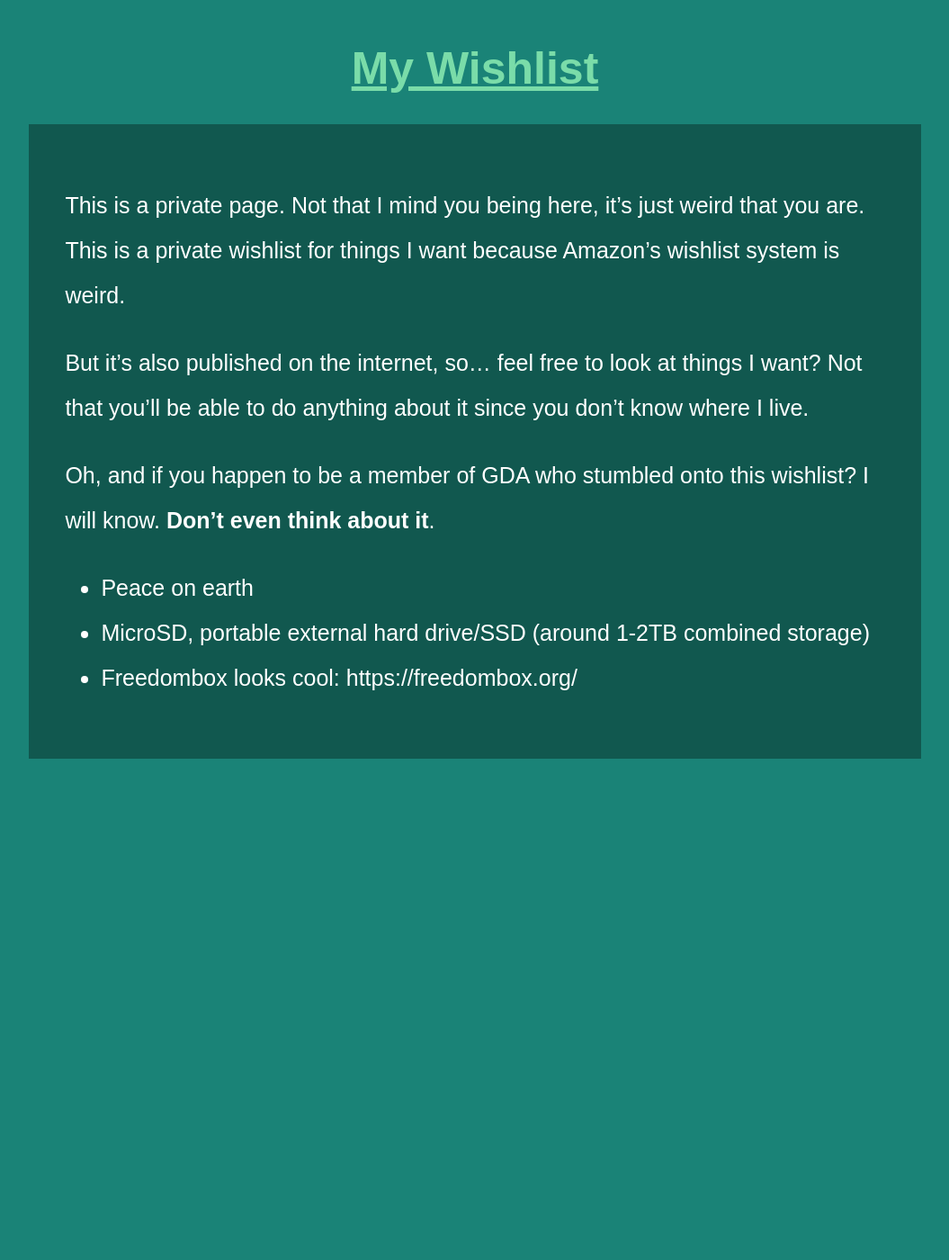
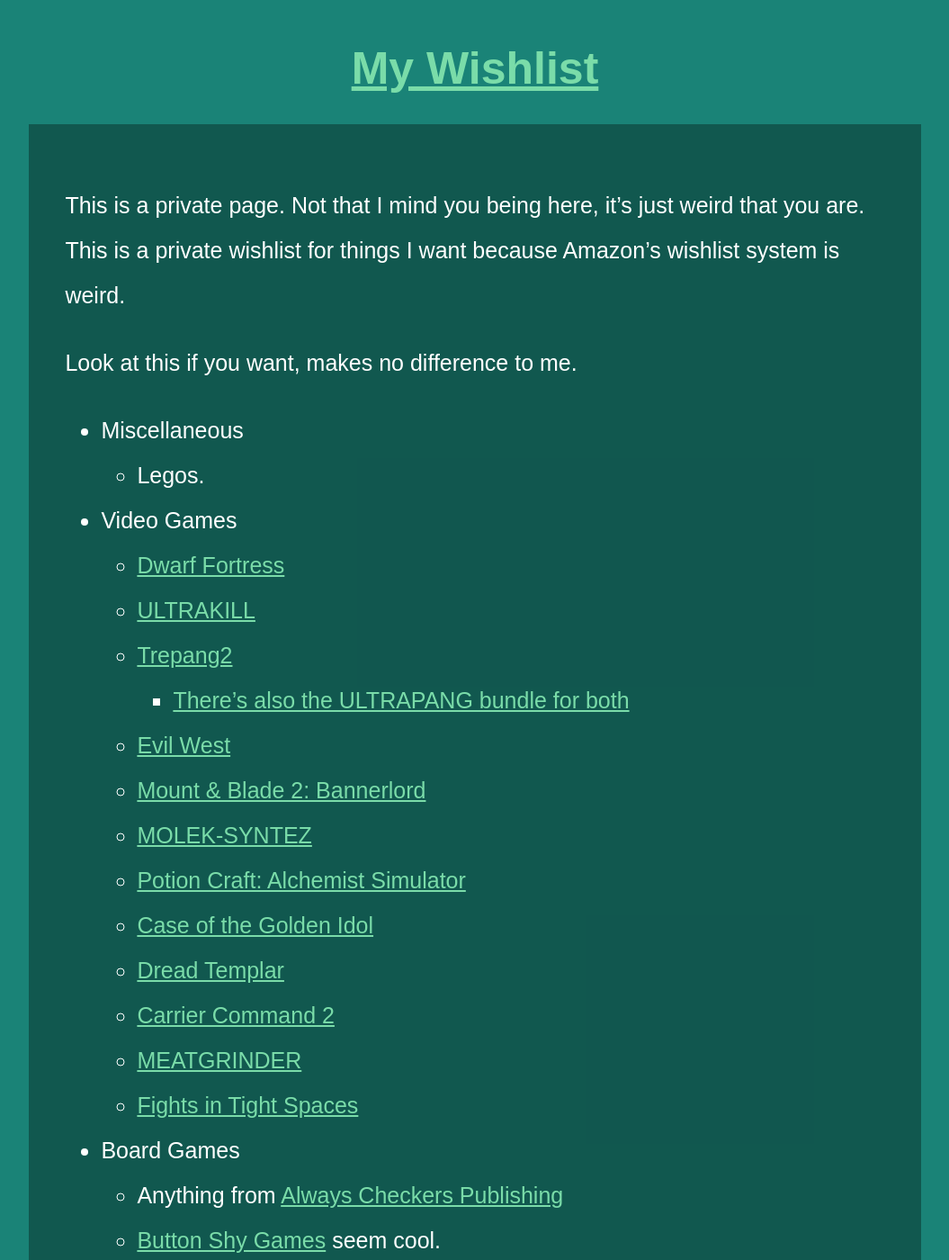
Before and after one commit to ambiguousname/ambiguousname.github.io, a Jekyll site: the page built from assets/wishlist.md, in a window 1280 px wide and 1400 px high. Shown: the whole window at 90% size, without its empty margins (112-1167 px from the left). Built offline with Jekyll 4.4.1, drawn with Linux system fonts in a browser that asks for light colours; some of the changed text lies outside the part shown.

Commit message:
It's back

```diff
--- a/assets/wishlist.md
+++ b/assets/wishlist.md
@@ -5,10 +5,38 @@
 ---
 This is a private page. Not that I mind you being here, it's just weird that you are. This is a private wishlist for things I want because Amazon's wishlist system is weird.
 
-But it's also published on the internet, so... feel free to look at things I want? Not that you'll be able to do anything about it since you don't know where I live.
+Look at this if you want, makes no difference to me.
 
-Oh, and if you happen to be a member of GDA who stumbled onto this wishlist? I will know. **Don't even think about it**.
-
-- Peace on earth
-- MicroSD, portable external hard drive/SSD (around 1-2TB combined storage)
-- Freedombox looks cool: https://freedombox.org/
+- Miscellaneous
+	- Legos.
+- Video Games
+	- [Dwarf Fortress](https://kitfoxgames.itch.io/dwarf-fortress)
+	- [ULTRAKILL](https://www.humblebundle.com/store/ultrakill)
+	- [Trepang2](https://www.humblebundle.com/store/trepang2)
+		- [There's also the ULTRAPANG bundle for both](https://store.steampowered.com/bundle/33227/Ultrapang/)
+	- [Evil West](https://www.humblebundle.com/store/evil-west)
+	- [Mount & Blade 2: Bannerlord](https://www.gog.com/en/game/mount_blade_ii_bannerlord)
+	- [MOLEK-SYNTEZ](https://www.gog.com/en/game/moleksyntez)
+	- [Potion Craft: Alchemist Simulator](https://www.gog.com/en/game/potion_craft_alchemist_simulator)
+	- [Case of the Golden Idol](https://www.gog.com/en/game/the_case_of_the_golden_idol)
+	- [Dread Templar](https://www.gog.com/en/game/dread_templar/)
+	- [Carrier Command 2](https://store.steampowered.com/app/1489630/)
+	- [MEATGRINDER](https://store.steampowered.com/app/1968710/MEATGRINDER/)
+	- [Fights in Tight Spaces](https://store.steampowered.com/app/1265820/Fights_in_Tight_Spaces/)
+- Board Games
+	- Anything from [Always Checkers Publishing](https://alwayscheckers.com/)
+	- [Button Shy Games](https://buttonshygames.com/) seem cool.
+		- Already have Sprawlopolis and Tussie Mussie.
+	- [Blood On the Clocktower](https://bloodontheclocktower.com/products/blood-on-the-clocktower-the-game)
+	- [High Society](https://ospreypublishing.com/us/high-society-9781472827777/)
+	- [Steve Jackson Dice](http://www.sjgames.com/dice/)
+	- Asunder, [The Seeker's Guide](https://giftedrebels.com/products/the-seekers-guide-hardcover?variant=41151010734246) and [The Keeper's Tome](https://giftedrebels.com/products/the-keepers-tome-hardcover)
+- Fun Things that would be nice
+	- MicroSD, portable external hard drive/SSD (around 1-2TB combined storage)
+	- Freedombox looks cool: https://freedombox.org/
+	- Hak 5 tools
+		- [Rubber ducky](https://hak5.org/products/usb-rubber-ducky)
+		- [Wifi Pineapple](https://hak5.org/products/wifi-pineapple)
+	- [Flipper Zero](https://shop.flipperzero.one/)
+	- It'd be awesome to try out Van Eck Phreaking sometime, something akin to this [research paper](https://www.usenix.org/legacy/events/sec09/tech/full_papers/vuagnoux.pdf)
+		- Probably would need a good antenna
```
